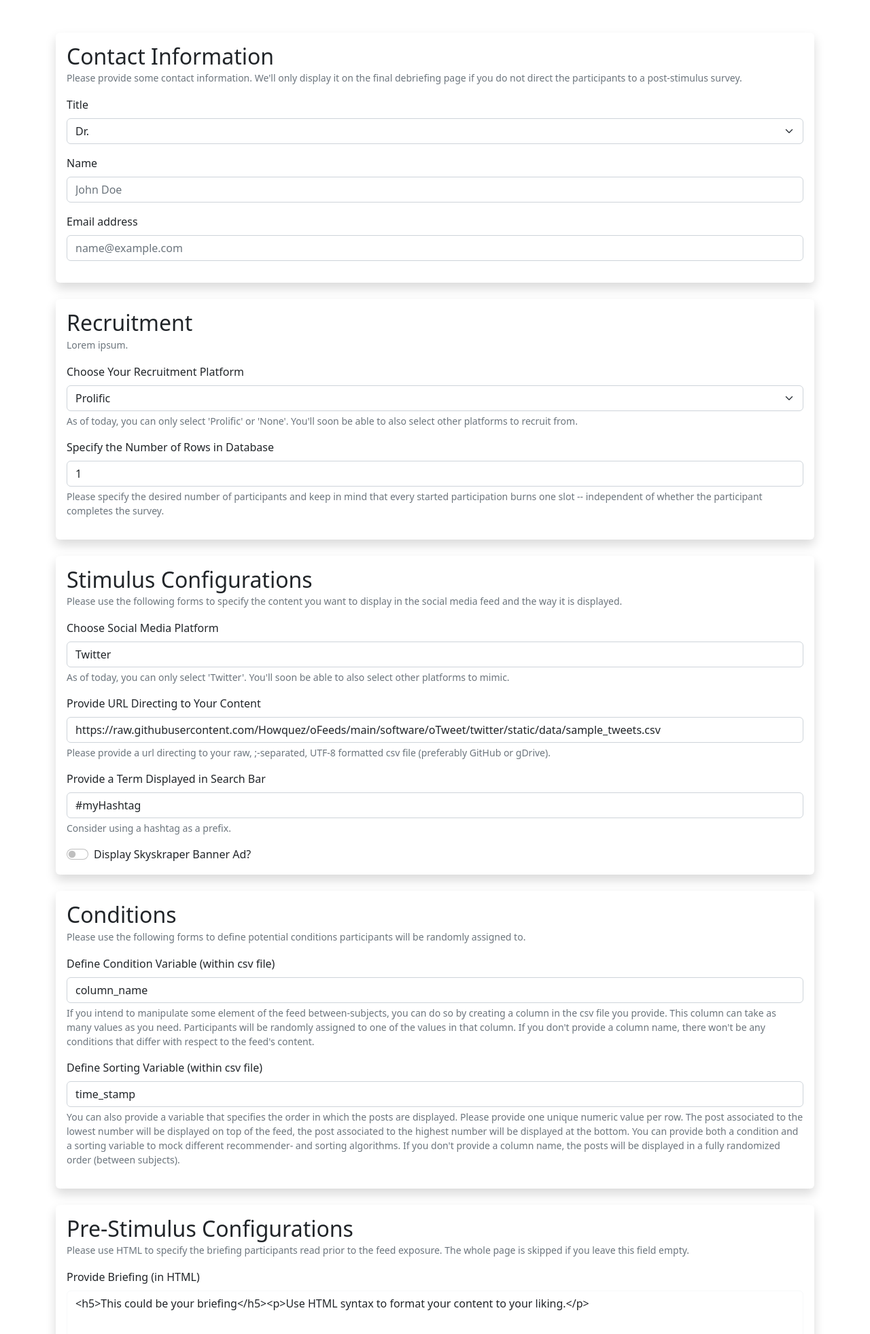
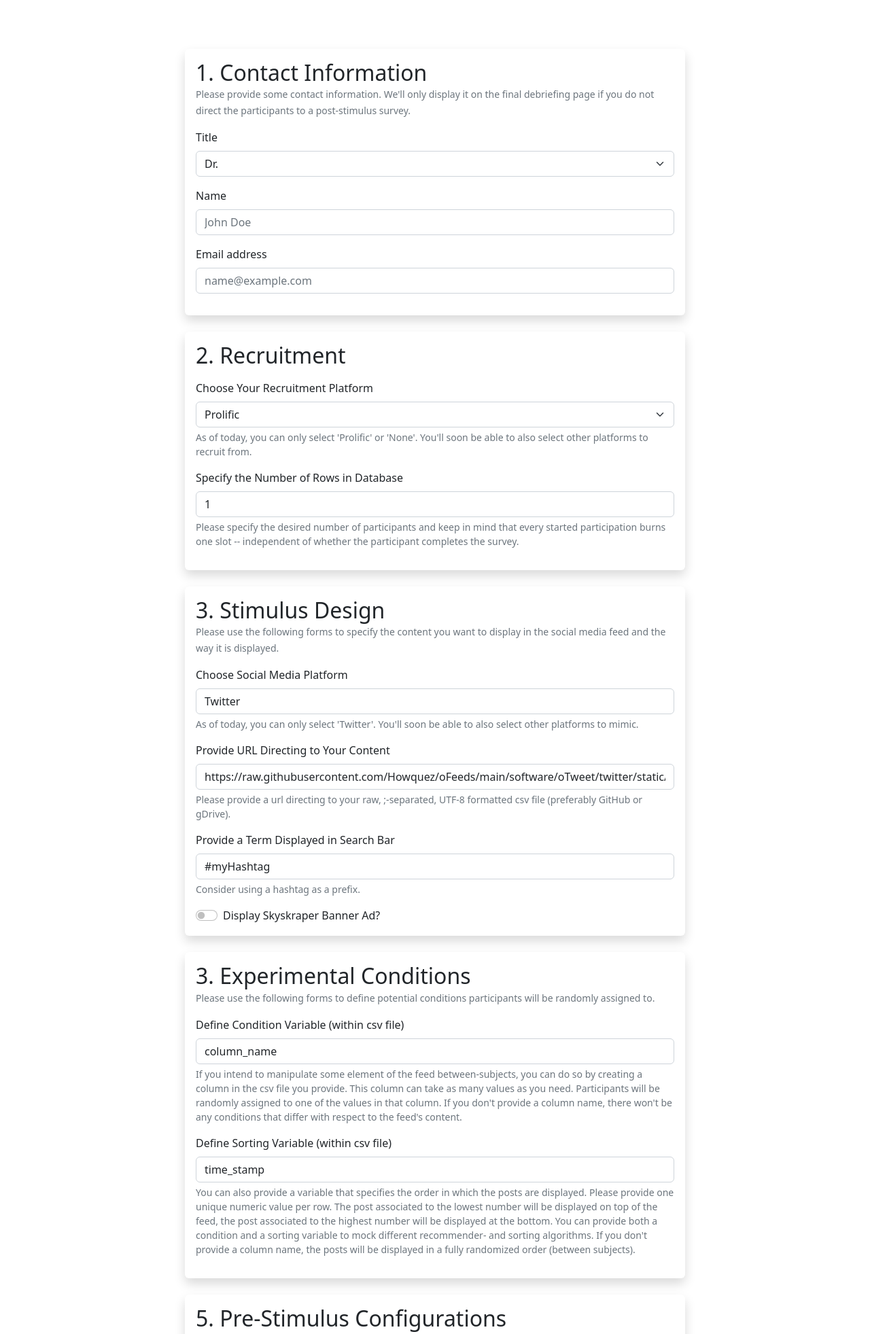
Before and after one commit to Howquez/oFeeds-config, a Flask app: page / in a window 1280 px wide. Shown: the top 1963 px of the page at 68% size. Run offline with Flask 3, Linux system fonts and the light colour scheme.

Commit message:
refine ui aesthetics

```diff
--- a/templates/index.html
+++ b/templates/index.html
@@ -12,11 +12,13 @@
 <script src="{{ url_for('static', filename='script.js') }}"></script>
 
 <div class="container-md my-5">
+    <div class="row justify-content-center">
+        <div class="col-lg-8 col-md-10">
 
             <div class="card my-4 border-0 shadow">
                 <div class="card-body">
                     <h5 class="card-title h2 mb-0">
-                Contact Information
+                        1. Contact Information
                     </h5>
                     <p class="card-text text-muted">
                         <small>
@@ -53,11 +55,10 @@
             <div class="card my-4 border-0 shadow">
                 <div class="card-body">
                     <h5 class="card-title h2 mb-0">
-                Recruitment
+                        2. Recruitment
                     </h5>
                     <p class="card-text text-muted">
                         <small>
-                    Lorem ipsum.
                         </small>
                     </p>
                     <form>
@@ -87,7 +88,7 @@
             <div class="card my-4 border-0 shadow">
                 <div class="card-body">
                     <h5 class="card-title h2 mb-0">
-                Stimulus Configurations
+                        3. Stimulus Design
                     </h5>
                     <p class="card-text text-muted">
                         <small>
@@ -130,7 +131,7 @@
             <div class="card my-4 border-0 shadow">
                 <div class="card-body">
                     <h5 class="card-title h2 mb-0">
-                Conditions
+                        3. Experimental Conditions
                     </h5>
                     <p class="card-text text-muted">
                         <small>
@@ -169,7 +170,7 @@
             <div class="card my-4 border-0 shadow">
                 <div class="card-body">
                     <h5 class="card-title h2 mb-0">
-                Pre-Stimulus Configurations
+                        5. Pre-Stimulus Configurations
                     </h5>
                     <p class="card-text text-muted">
                         <small>
@@ -182,7 +183,6 @@
                             <label for="html_briefing" class="form-label">Provide Briefing (in HTML)</label>
                             <textarea class="form-control border-light border-3" id="html_briefing" name="html_briefing" rows="6" aria-describedby="briefing_help"><h5>This could be your briefing</h5><p>Use HTML syntax to format your content to your liking.</p></textarea>
                             <div id="briefing_help" class="form-text">
-                        Lorem ipsum.
                             </div>
                         </div>
                     </form>
@@ -192,32 +192,25 @@
             <div class="card my-4 border-0 shadow">
                 <div class="card-body">
                     <h5 class="card-title h2 mb-0">
-                Post-Stimulus Configurations
+                        6. Post-Stimulus Configurations
                     </h5>
                     <p class="card-text text-muted">
                         <small>
                             Configure the following fields, if you want to append a survey to the stimulus.
+                            We'll create a redirect with url parameters to pass both the participant ID as well as
+                            the completion code (for Prolific). Make sure that your survey tool accepts them
+                            (see <a href="https://researcher-help.prolific.com/hc/en-gb/articles/360009224113-Qualtrics-integration-guide" target="_blank">embedded data</a>
+                            when using Qualtrics).
                         </small>
                     </p>
                     <form>
-                <!--
-                <div class="mb-3">
-                    <select class="form-select" id="survey_tool" aria-describedby="survey_help">
-                        <option selected>Choose Your Survey Tool</option>
-                        <option value="None">None</option>
-                        <option value="Qualtrics">Qualtrics</option>
-                        <option value="Unipark">Unipark</option>
-                    </select>
-                    <div id="survey_help" class="form-text">
-                        Lorem ipsum.
-                    </div>
-                </div>
-                -->
                         <div class="mb-3">
                             <label for="survey_url" class="form-label">Insert Your Survey's URL</label>
                             <input type="text" class="form-control" id="survey_url" aria-describedby="survey_url_help" value="https://unisg.qualtrics.com/jfe/form/SV_0DnMoLpM0VxjhrM">
                             <div id="survey_url_help" class="form-text">
                                 Please provide a url directing to your survey. Please don't add any manual url parameters.
+                                If you leave this field empty, the study will close with an end of survey screen that provides
+                                your contact information provided above.
                             </div>
                         </div>
                     </form>
@@ -231,7 +224,6 @@
                     </h5>
                     <p class="card-text text-muted">
                         <small>
-                    Lorem ipsum.
                         </small>
                     </p>
                 </div>
@@ -245,7 +237,7 @@
             <div id="completionCodeSection" class="card my-4 border-0 shadow" style="display: none;">
                 <div class="card-body">
                     <h5 class="card-title h2 mb-0">
-                Completion Code
+                        7. Completion Code
                     </h5>
                     <p class="card-text text-muted">
                         <small>
@@ -264,7 +256,8 @@
 
             <div id="completionAlertPlaceholder"></div>
 
-
+        </div>
+    </div>
 </div>
 </body>
 </html>
```
Lines whose indentation alone changed are shown as unchanged.
